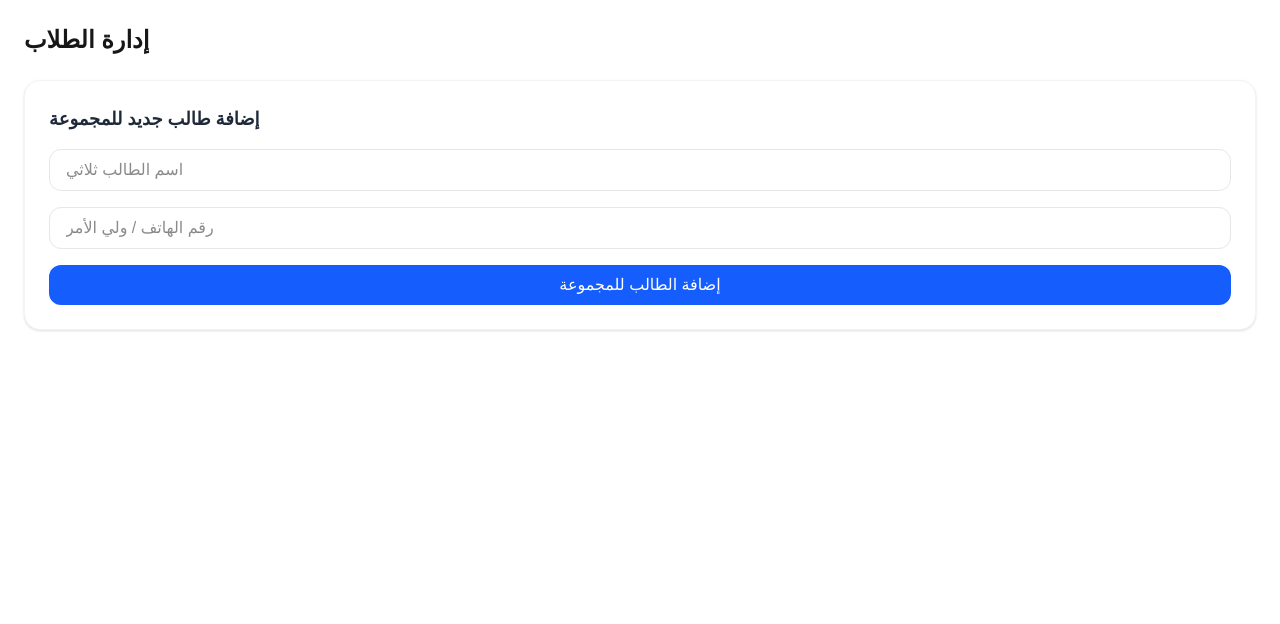
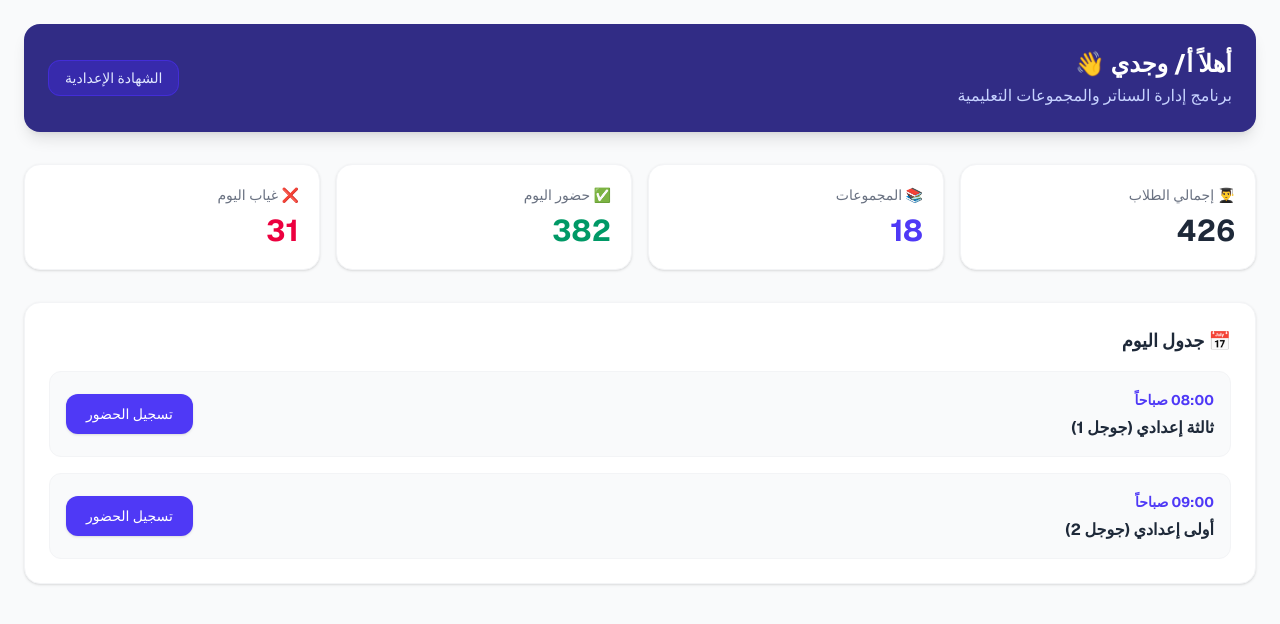
Before and after one commit to elfakharany2511-cpu/wagdy-center, a Next.js app: page /students in a window 1280 px wide. Shown: the top 624 px of the page. Built offline with nearby package versions, Linux system fonts and the light colour scheme.

Commit message:
fresh clean student page

```diff
--- a/src/app/page.tsx
+++ /dev/null
@@ -1,66 +0,0 @@
-export default function Dashboard() {
-  return (
-    <main className="min-h-screen bg-gray-50 p-6 font-sans text-right" dir="rtl">
-      {/* رأس الصفحة */}
-      <div className="mb-8 flex flex-col justify-between rounded-2xl bg-indigo-900 p-6 text-white shadow-lg sm:flex-row sm:items-center">
-        <div>
-          <h1 className="text-2xl font-bold">أهلاً أ/ وجدي 👋</h1>
-          <p className="mt-1 text-indigo-200">برنامج إدارة السناتر والمجموعات التعليمية</p>
-        </div>
-        <div className="mt-4 sm:mt-0">
-          <span className="rounded-xl bg-indigo-800 px-4 py-2 text-sm font-medium text-indigo-100 border border-indigo-700">
-            الشهادة الإعدادية
-          </span>
-        </div>
-      </div>
-
-      {/* الإحصائيات السريعة */}
-      <div className="grid grid-cols-1 gap-4 sm:grid-cols-2 lg:grid-cols-4 mb-8">
-        <div className="rounded-2xl bg-white p-5 shadow-sm border border-gray-100">
-          <p className="text-sm font-medium text-gray-500">👨‍🎓 إجمالي الطلاب</p>
-          <p className="mt-2 text-3xl font-bold text-gray-800">426</p>
-        </div>
-        <div className="rounded-2xl bg-white p-5 shadow-sm border border-gray-100">
-          <p className="text-sm font-medium text-gray-500">📚 المجموعات</p>
-          <p className="mt-2 text-3xl font-bold text-indigo-600">18</p>
-        </div>
-        <div className="rounded-2xl bg-white p-5 shadow-sm border border-gray-100">
-          <p className="text-sm font-medium text-gray-500">✅ حضور اليوم</p>
-          <p className="mt-2 text-3xl font-bold text-emerald-600">382</p>
-        </div>
-        <div className="rounded-2xl bg-white p-5 shadow-sm border border-gray-100">
-          <p className="text-sm font-medium text-gray-500">❌ غياب اليوم</p>
-          <p className="mt-2 text-3xl font-bold text-rose-600">31</p>
-        </div>
-      </div>
-
-      {/* جدول الحصص اليومية */}
-      <div className="rounded-2xl bg-white p-6 shadow-sm border border-gray-100">
-        <h2 className="text-lg font-bold text-gray-800 mb-4">📅 جدول اليوم</h2>
-        <div className="space-y-4">
-
-          <div className="flex flex-col sm:flex-row sm:items-center justify-between p-4 rounded-xl bg-gray-50 border border-gray-100">
-            <div>
-              <span className="text-sm font-bold text-indigo-600">08:00 صباحاً</span>
-              <h3 className="text-base font-bold text-gray-800 mt-1">ثالثة إعدادي (جوجل 1)</h3>
-            </div>
-            <button className="mt-3 sm:mt-0 rounded-xl bg-indigo-600 px-5 py-2.5 text-sm font-medium text-white hover:bg-indigo-700 transition shadow-sm">
-              تسجيل الحضور
-            </button>
-          </div>
-
-          <div className="flex flex-col sm:flex-row sm:items-center justify-between p-4 rounded-xl bg-gray-50 border border-gray-100">
-            <div>
-              <span className="text-sm font-bold text-indigo-600">09:00 صباحاً</span>
-              <h3 className="text-base font-bold text-gray-800 mt-1">أولى إعدادي (جوجل 2)</h3>
-            </div>
-            <button className="mt-3 sm:mt-0 rounded-xl bg-indigo-600 px-5 py-2.5 text-sm font-medium text-white hover:bg-indigo-700 transition shadow-sm">
-              تسجيل الحضور
-            </button>
-          </div>
-
-        </div>
-      </div>
-    </main>
-  );
-}
--- a/src/app/students/page.tsx
+++ b/src/app/students/page.tsx
@@ -1,58 +1,66 @@
-"use client";
-import { useState } from 'react';
-import { supabase } from '../../lib/supabase';
+export default function Dashboard() {
+  return (
+    <main className="min-h-screen bg-gray-50 p-6 font-sans text-right" dir="rtl">
+      {/* رأس الصفحة */}
+      <div className="mb-8 flex flex-col justify-between rounded-2xl bg-indigo-900 p-6 text-white shadow-lg sm:flex-row sm:items-center">
+        <div>
+          <h1 className="text-2xl font-bold">أهلاً أ/ وجدي 👋</h1>
+          <p className="mt-1 text-indigo-200">برنامج إدارة السناتر والمجموعات التعليمية</p>
+        </div>
+        <div className="mt-4 sm:mt-0">
+          <span className="rounded-xl bg-indigo-800 px-4 py-2 text-sm font-medium text-indigo-100 border border-indigo-700">
+            الشهادة الإعدادية
+          </span>
+        </div>
+      </div>
 
-export default function StudentsPage() {
-  const [newName, setNewName] = useState('');
-  const [newPhone, setNewPhone] = useState('');
+      {/* الإحصائيات السريعة */}
+      <div className="grid grid-cols-1 gap-4 sm:grid-cols-2 lg:grid-cols-4 mb-8">
+        <div className="rounded-2xl bg-white p-5 shadow-sm border border-gray-100">
+          <p className="text-sm font-medium text-gray-500">👨‍🎓 إجمالي الطلاب</p>
+          <p className="mt-2 text-3xl font-bold text-gray-800">426</p>
+        </div>
+        <div className="rounded-2xl bg-white p-5 shadow-sm border border-gray-100">
+          <p className="text-sm font-medium text-gray-500">📚 المجموعات</p>
+          <p className="mt-2 text-3xl font-bold text-indigo-600">18</p>
+        </div>
+        <div className="rounded-2xl bg-white p-5 shadow-sm border border-gray-100">
+          <p className="text-sm font-medium text-gray-500">✅ حضور اليوم</p>
+          <p className="mt-2 text-3xl font-bold text-emerald-600">382</p>
+        </div>
+        <div className="rounded-2xl bg-white p-5 shadow-sm border border-gray-100">
+          <p className="text-sm font-medium text-gray-500">❌ غياب اليوم</p>
+          <p className="mt-2 text-3xl font-bold text-rose-600">31</p>
+        </div>
+      </div>
 
-  const addStudent = async (e: React.FormEvent) => {
-    e.preventDefault();
-    if (!newName || !newPhone) return;
+      {/* جدول الحصص اليومية */}
+      <div className="rounded-2xl bg-white p-6 shadow-sm border border-gray-100">
+        <h2 className="text-lg font-bold text-gray-800 mb-4">📅 جدول اليوم</h2>
+        <div className="space-y-4">
 
-    const { error } = await supabase
-      .from('students')
-      .insert([{ name: newName, phone: newPhone }]);
+          <div className="flex flex-col sm:flex-row sm:items-center justify-between p-4 rounded-xl bg-gray-50 border border-gray-100">
+            <div>
+              <span className="text-sm font-bold text-indigo-600">08:00 صباحاً</span>
+              <h3 className="text-base font-bold text-gray-800 mt-1">ثالثة إعدادي (جوجل 1)</h3>
+            </div>
+            <button className="mt-3 sm:mt-0 rounded-xl bg-indigo-600 px-5 py-2.5 text-sm font-medium text-white hover:bg-indigo-700 transition shadow-sm">
+              تسجيل الحضور
+            </button>
+          </div>
 
-    if (error) {
-      console.error('Error adding student:', error);
-    } else {
-      setNewName('');
-      setNewPhone('');
-      alert('تم إضافة الطالب بنجاح!');
-    }
-  };
+          <div className="flex flex-col sm:flex-row sm:items-center justify-between p-4 rounded-xl bg-gray-50 border border-gray-100">
+            <div>
+              <span className="text-sm font-bold text-indigo-600">09:00 صباحاً</span>
+              <h3 className="text-base font-bold text-gray-800 mt-1">أولى إعدادي (جوجل 2)</h3>
+            </div>
+            <button className="mt-3 sm:mt-0 rounded-xl bg-indigo-600 px-5 py-2.5 text-sm font-medium text-white hover:bg-indigo-700 transition shadow-sm">
+              تسجيل الحضور
+            </button>
+          </div>
 
-  return (
-    <div className="p-6">
-      <h1 className="text-2xl font-bold mb-6">إدارة الطلاب</h1>
-
-      {/* نموذج إضافة طالب جديد */}
-      <div className="bg-white p-6 rounded-2xl shadow-sm border border-gray-100 mb-6">
-        <h2 className="text-lg font-bold text-gray-800 mb-4">إضافة طالب جديد للمجموعة</h2>
-        <form onSubmit={addStudent} className="grid grid-cols-1 gap-4">
-          <input
-            type="text"
-            placeholder="اسم الطالب ثلاثي"
-            value={newName}
-            onChange={(e) => setNewName(e.target.value)}
-            className="border border-gray-200 rounded-xl px-4 py-2"
-          />
-          <input
-            type="text"
-            placeholder="رقم الهاتف / ولي الأمر"
-            value={newPhone}
-            onChange={(e) => setNewPhone(e.target.value)}
-            className="border border-gray-200 rounded-xl px-4 py-2"
-          />
-          <button
-            type="submit"
-            className="bg-blue-600 hover:bg-blue-700 text-white px-4 py-2 rounded-xl transition-colors"
-          >
-            إضافة الطالب للمجموعة
-          </button>
-        </form>
+        </div>
       </div>
-    </div>
+    </main>
   );
 }
```
